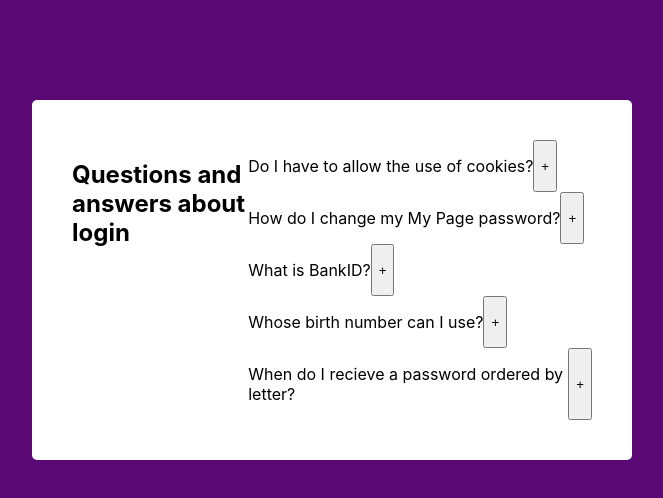
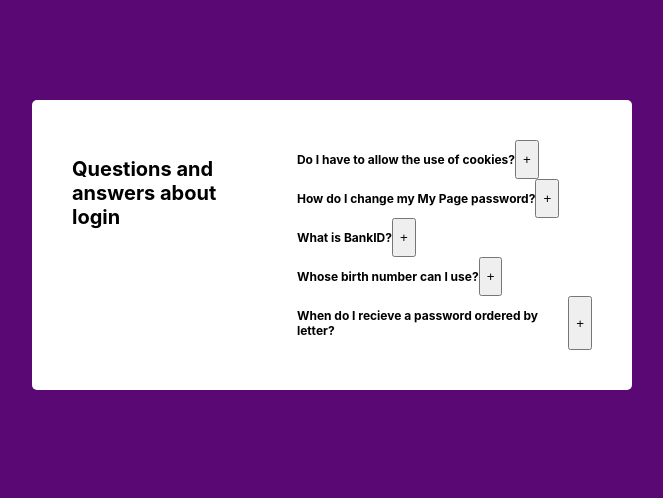
Before and after one commit to LaurenCummings/accordian-project, a React (Vite) app: page / in a window 1280 px wide. Shown: the top 498 px of the page, without its empty margins (308-971 px from the left). Built offline with nearby package versions, Linux system fonts and the light colour scheme.

Commit message:
Changed font sizes and margins

```diff
--- a/src/App.css
+++ b/src/App.css
@@ -15,9 +15,13 @@ body {
 }
 
 .accordian h2 {
-  width: 200px;
+  width: 150px;
+  font-size: 20px;
+  margin-right: 80px;
 }
 
 .question-section {
   display: flex;
+  font-size: 12px;
+  font-weight: bold;
 }
```
